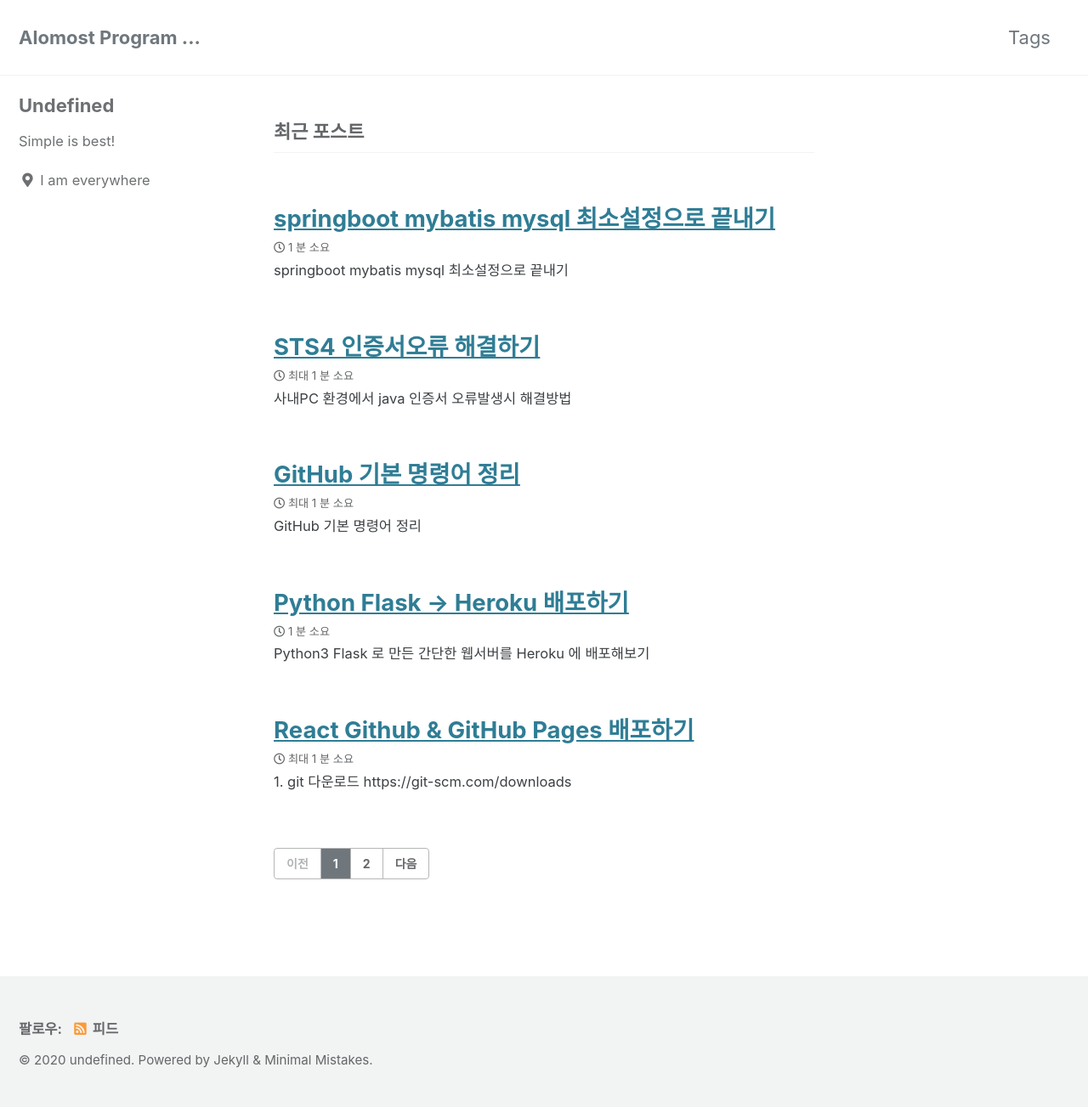
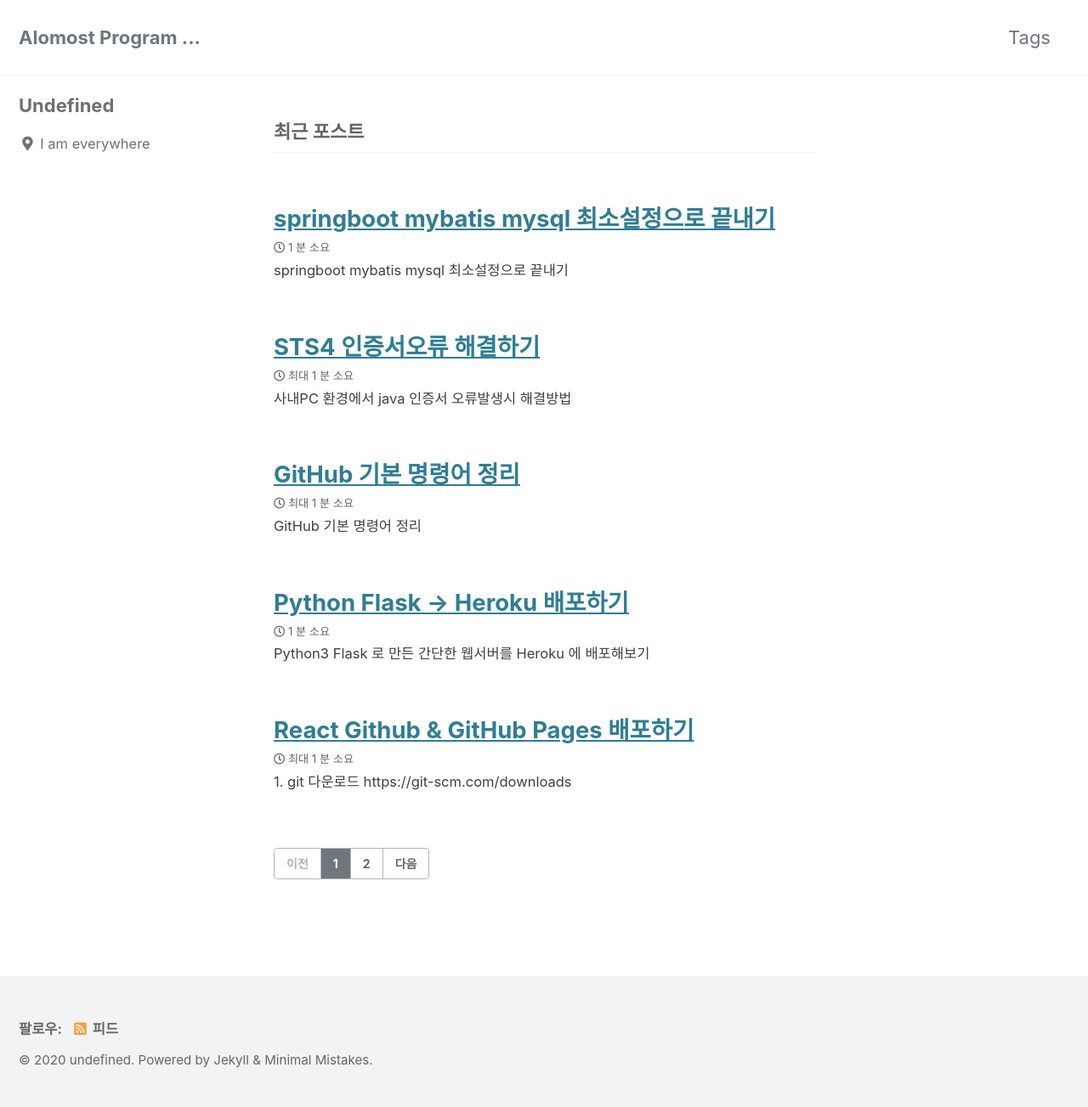
Before and after one commit to Jn22L/jn22l.github.io, a Jekyll site: the page built from index.html, in a window 1280 px wide. Shown: the whole page at 85% size. Built offline with Jekyll 4.4.1, drawn with Linux system fonts in a browser that asks for light colours; cached includes are drawn as plain includes; the list of posts is cut into pages by our own code.

Commit message:
Update _config.yml

```diff
--- a/_config.yml
+++ b/_config.yml
@@ -95,7 +95,7 @@ analytics:
 author:
   name             : "Undefined"
   avatar           : # path of avatar image, e.g. "/assets/images/bio-photo.jpg"
-  bio              : "Simple is best!"
+  bio              : ""
   location         : "I am everywhere"
   email            :
   links:
```
